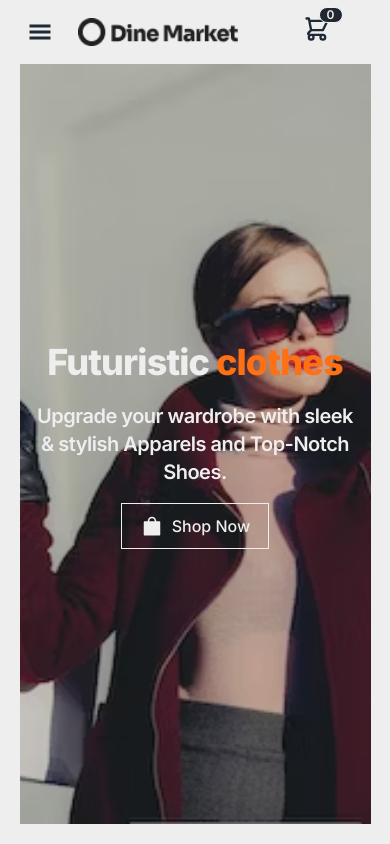
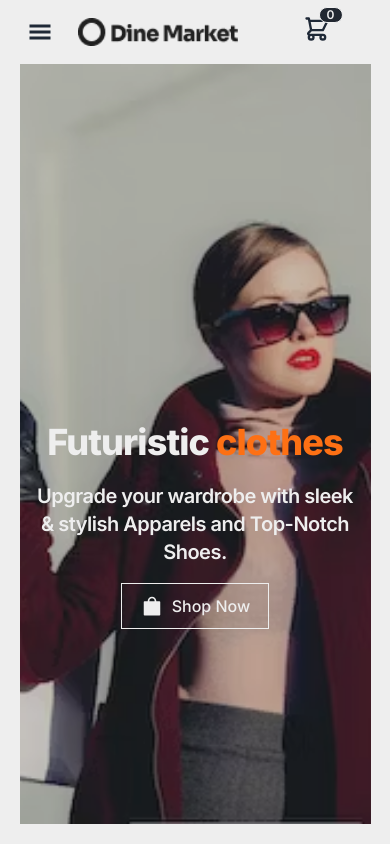
Before and after one commit to shahzaibee/Ecommerce-shop, a Next.js app: page / in a window 390 px wide. Shown: the top 844 px of the page. Built offline with nearby package versions, Linux system fonts and the light colour scheme.

Commit message:
changes on hero section and categories

```diff
--- a/src/components/categories.tsx
+++ b/src/components/categories.tsx
@@ -24,7 +24,7 @@ const Categories = () => {
               alt="tops"
               width={350}
               height={350}
-              className="rounded-xl duration-500 group-hover:scale-125 h-[365px] object-cover object-bottom"
+              className="rounded-xl duration-500 group-hover:scale-125 h-[365px] object-cover lg:object-bottom object-top"
             />
             <div className="hidden lg:block absolute -bottom-24 duration-500 group-hover:bottom-0 scroll-m-20 text-4xl font-extrabold tracking-tight  bg-myBlackHead/70 text-center text-myWhite w-full">
               <h1 className="uppercase">Tops</h1>
@@ -42,7 +42,7 @@ const Categories = () => {
               alt="pants"
               width={350}
               height={350}
-              className="rounded-xl duration-500 group-hover:scale-125 h-[365px] object-cover object-bottom"
+              className="rounded-xl duration-500 group-hover:scale-125 h-[365px] object-cover lg:object-bottom object-top"
             />
             <div className="hidden lg:block absolute -bottom-24 duration-500 group-hover:bottom-0 scroll-m-20 text-4xl font-extrabold tracking-tight  bg-myBlackHead/70 text-center text-myWhite w-full">
               <h1 className="uppercase">pants</h1>
--- a/src/components/hero.tsx
+++ b/src/components/hero.tsx
@@ -8,7 +8,7 @@ const Hero = () => {
       <div className="hero min-h-[90vh] custom-img bg-fixed bg-center bg-no-repeat">
         <div className="hero-overlay bg-opacity-25"></div>
         <div className="hero-content text-center text-neutral-content">
-          <div className="max-w-md">
+          <div className="max-w-md mt-40 lg:mt-0 md:mt-0">
             <h1 className="mb-5 scroll-m-20 text-4xl font-extrabold tracking-tight lg:text-5xl text-myWhite">
               Futuristic <span className="text-myOrange">clothes</span>
             </h1>
```
